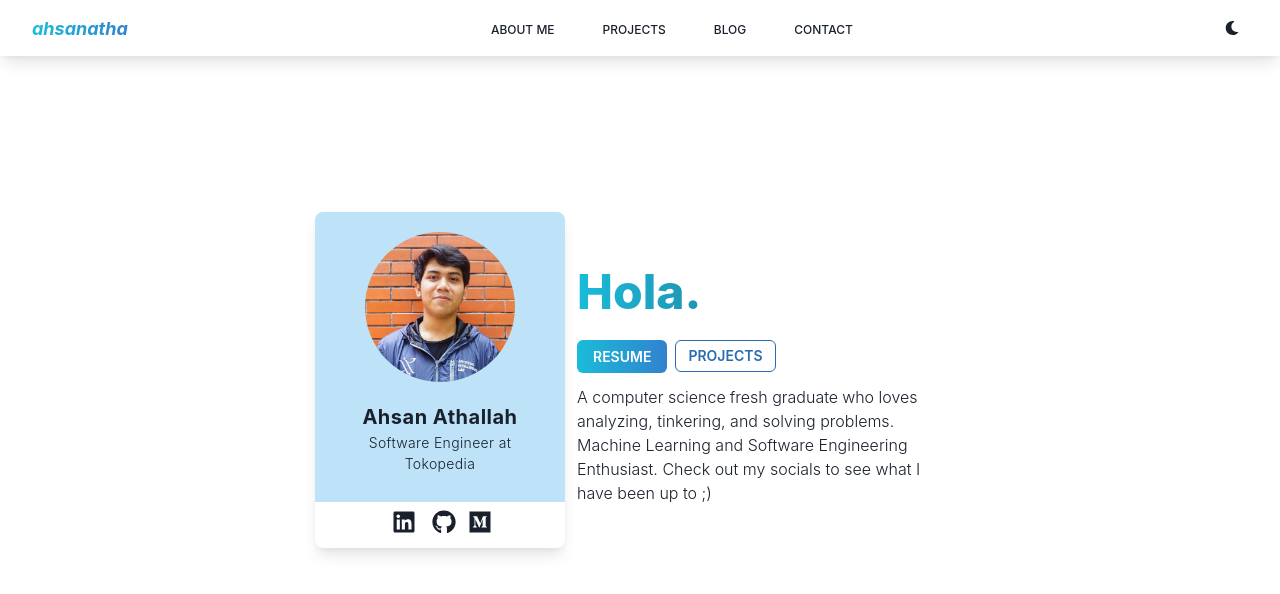
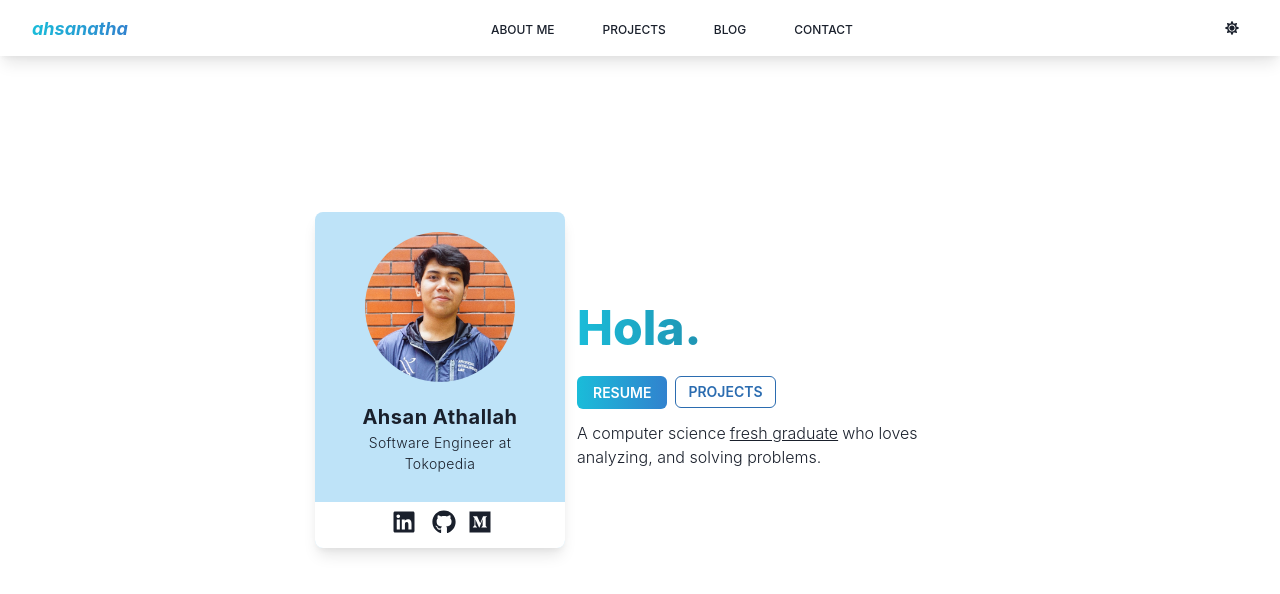
Before and after one commit to ahsanatha/ahsanatha_web, a Next.js app: page / in a window 1280 px wide. Shown: the top 594 px of the page. Built offline with nearby package versions, Linux system fonts and the light colour scheme.

Commit message:
add analytics

```diff
--- a/components/Navbar.jsx
+++ b/components/Navbar.jsx
@@ -21,21 +21,21 @@ import React, { useRef } from "react";
 
 const Navbar = () => {
   const menus = [
-    { text: "ABOUT ME", link: "/", ext:false},
-    { text: "PROJECTS", link: "/projects" , ext:false},
-    { text: "BLOG", link: "https://ahsanatha.medium.com" , ext:true},
-    { text: "CONTACT", link: "/", ext:false },
+    { text: "ABOUT ME", link: "/", ext: false },
+    { text: "PROJECTS", link: "/projects", ext: false },
+    { text: "BLOG", link: "https://ahsanatha.medium.com", ext: true },
+    { text: "CONTACT", link: "/", ext: false },
   ];
   const { isOpen, onOpen, onClose } = useDisclosure();
   const router = useRouter();
   const { toggleColorMode } = useColorMode();
-  const Icons = useColorModeValue(<FaMoon />, <FaSun />);
+  const Icons = useColorModeValue(<FaSun />, <FaMoon />);
   const bgColor = useColorModeValue("white", "gray.800");
   return (
     <Box
       w="full"
       minH="50px"
-      px={{base:"5", md:"8"}}
+      px={{ base: "5", md: "8" }}
       boxShadow="lg"
       position="fixed"
       bg={bgColor}
@@ -106,7 +106,12 @@ const Navbar = () => {
               <VStack>
                 {menus.map((menu, idx) => {
                   return (
-                    <Link href={menu.link} key={idx} onClick={onClose} isExternal={menu.ext}>
+                    <Link
+                      href={menu.link}
+                      key={idx}
+                      onClick={onClose}
+                      isExternal={menu.ext}
+                    >
                       <Text fontSize="xs" fontWeight="medium" as="button">
                         {menu.text}
                       </Text>
--- /dev/null
+++ b/pages/_document.js
@@ -0,0 +1,35 @@
+import Document, { Html, Head, Main, NextScript } from "next/document";
+
+import { GA_TRACKING_ID } from "../lib/gtag";
+
+export default class MyDocument extends Document {
+  render() {
+    return (
+      <Html>
+        <Head>
+          {/* Global Site Tag (gtag.js) - Google Analytics */}
+          <script
+            async
+            src={"https://www.googletagmanager.com/gtag/js?id=G-2DX1NBKDMQ"}
+          />
+          <script
+            dangerouslySetInnerHTML={{
+              __html: `
+            window.dataLayer = window.dataLayer || [];
+            function gtag(){dataLayer.push(arguments);}
+            gtag('js', new Date());
+            gtag('config', 'G-2DX1NBKDMQ', {
+              page_path: window.location.pathname,
+            });
+          `,
+            }}
+          />
+        </Head>
+        <body>
+          <Main />
+          <NextScript />
+        </body>
+      </Html>
+    );
+  }
+}
--- a/pages/index.js
+++ b/pages/index.js
@@ -137,12 +137,10 @@ const Message = () => {
           A computer science
           <Tooltip label="Telkom University" placement="top" hasArrow>
             <Box as="span" mx={1}>
-              fresh graduate
+              <Text as="ins">fresh graduate</Text>
             </Box>
           </Tooltip>
-          who loves analyzing, tinkering, and solving problems. Machine Learning
-          and Software Engineering Enthusiast. Check out my socials to see what
-          I have been up to ;)
+          who loves analyzing, and solving problems.
         </Text>
       </Box>
     </VStack>
```
Also changed, not shown: 2 other files (tests, documents, lock files or other folders).
